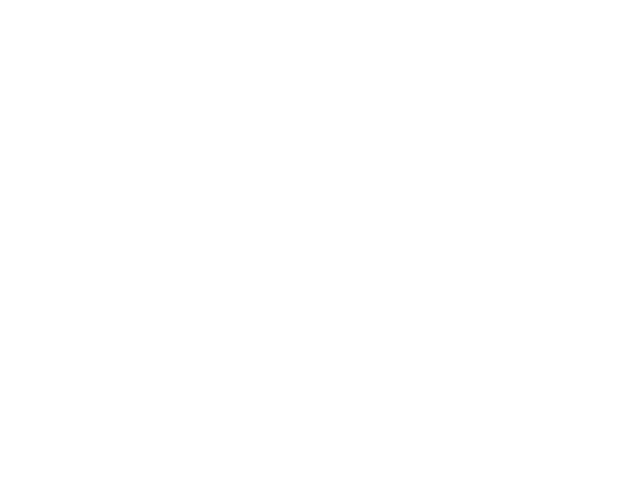
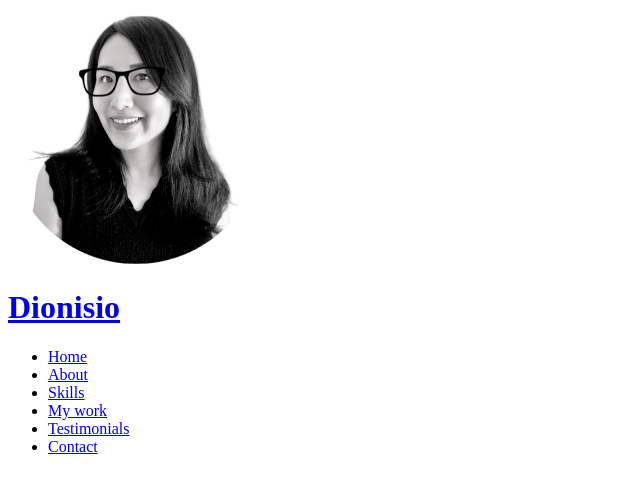
Before and after one commit to donisio/new_portfollo, a plain HTML site: page index.html in a window 1280 px wide. Shown: the whole page, without its empty margins (0-640 px from the left). Drawn offline with Linux system fonts and the light colour scheme.

Commit message:
HTML-Home

```diff
--- a/index.html
+++ b/index.html
@@ -37,5 +37,40 @@
     <link rel="stylesheet" href="./css/style.css" />
     <script src="src/main.js" defer></script>
   </head>
-  <body></body>
+  <body>
+    <!-- Header -->
+    <header>
+      <div>
+        <img src="images/favicon.ico" alt="Logo" />
+        <h1><a href="#home">Dionisio</a></h1>
+      </div>
+      <nav>
+        <ul>
+          <li><a href="#home">Home</a></li>
+          <li><a href="#about">About</a></li>
+          <li><a href="#skills">Skills</a></li>
+          <li><a href="#work">My work</a></li>
+          <li><a href="#testimonial">Testimonials</a></li>
+          <li><a href="#contact">Contact</a></li>
+        </ul>
+      </nav>
+    </header>
+    <!-- Main -->
+    <main>
+      <!-- Home -->
+      <section id="home"></section>
+      <!-- About -->
+      <section id="about"></section>
+      <!-- Skills -->
+      <section id="skills"></section>
+      <!-- Work -->
+      <section id="work"></section>
+      <!-- Testimonials -->
+      <section id="testimonial"></section>
+      <!-- Arrot up-->
+      <aside></aside>
+    </main>
+    <!-- footer -->
+    <footer id="contact"></footer>
+  </body>
 </html>
```
